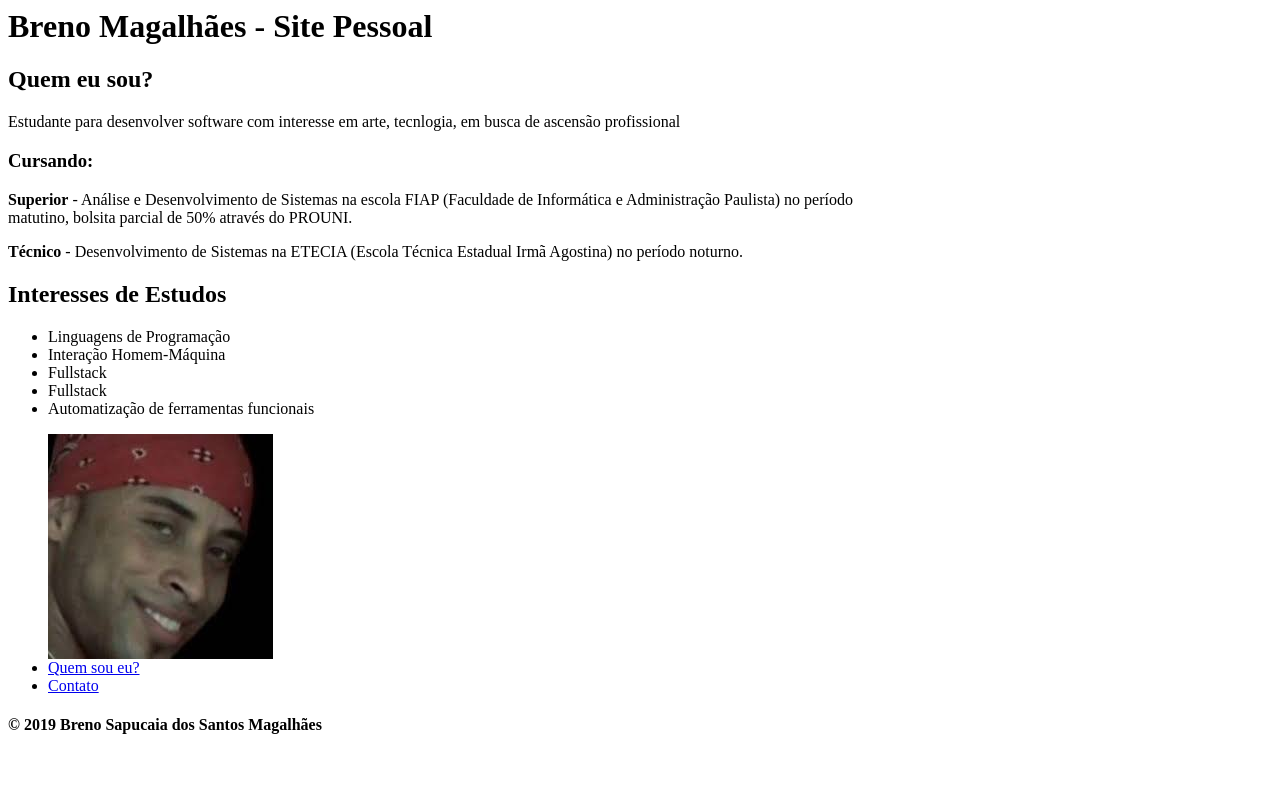
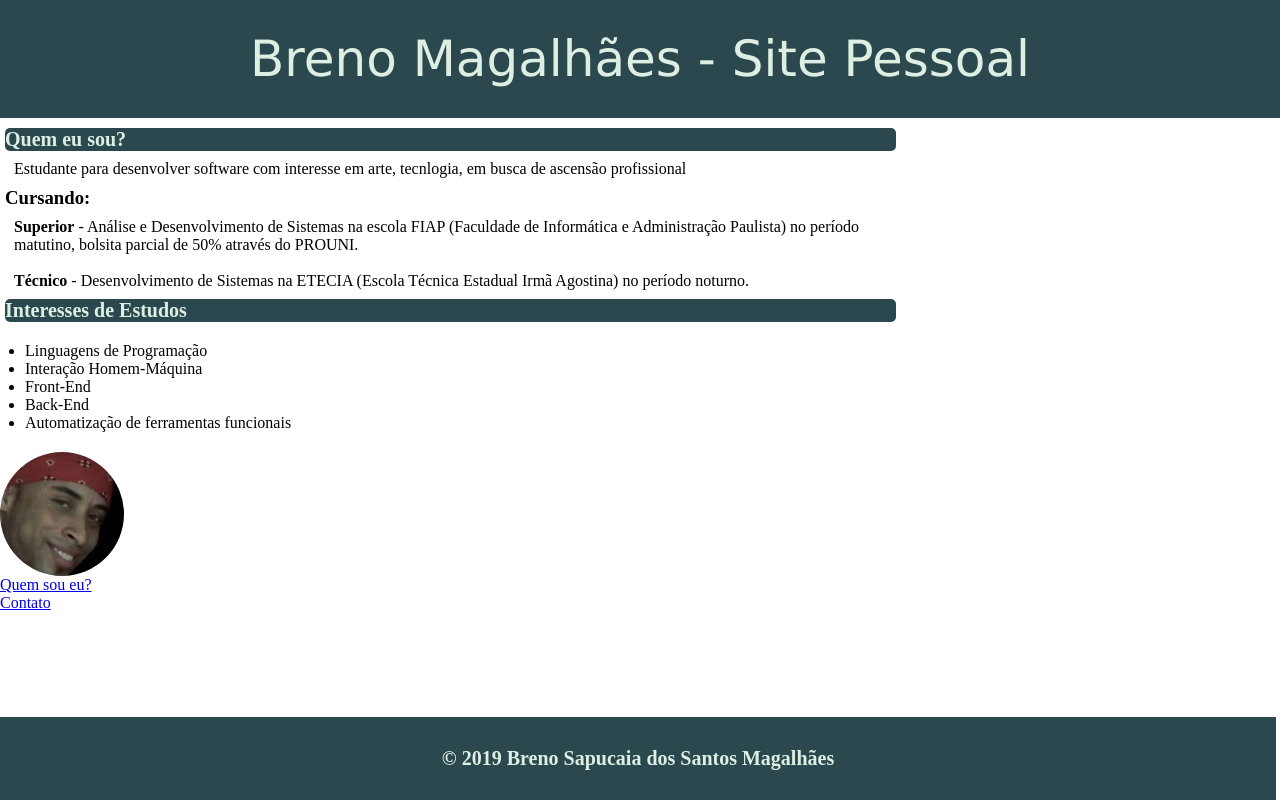
Before and after one commit to breno-sapucaia/responsive-web-development-exercises, a plain HTML site: page site-pessoal/index.html in a window 1280 px wide. Drawn offline with Linux system fonts and the light colour scheme.

Commit message:
Site pessoal 1.0

```diff
--- a/site-pessoal/index.html
+++ b/site-pessoal/index.html
@@ -2,6 +2,80 @@
     <head>
         <meta charset="utf-8"/>
         <title>Site do Breno</title>
+        <style type="text/css">
+            *{
+                padding:0;
+                margin:0;
+            }
+
+            #cabecalho{
+                background-color: #2A484E;
+                padding:30;
+            }
+            #cabecalho h1{
+                font: 50px Verdana,Arial,Sans-Serif;
+                color: #DDEFE3;
+                text-align: center;
+            }
+            #esquerda h2{
+
+                background-color:#2A484E;
+                border-radius:5px;
+                font-size:20px;
+                color:#DDEFE3;
+
+            }
+            #esquerda p{
+                padding:9;
+            }
+            #esquerda {
+                margin-right:30%;
+                margin-left:5px;
+                margin-top:10px;
+            }
+            #esquerda ul{
+                padding:20;
+            }
+            /*#direita{
+                float:right;
+                padding:45;
+                margin-top:-320px;
+                margin-right:30px;
+                background-color:#DDEFE3;
+                border-radius:50px;
+                widows: 400px;
+            }*/
+            #milos{
+                border-radius:50%;
+                height:     124px;
+
+
+
+            }
+            /*a{
+                color:#Ce4a50;
+            }
+            #direita ul{
+                text-align:center;
+                list-style: none;
+            }*/
+
+            #rodape {
+                position:absolute;
+                bottom:0;
+                width:95%;
+                background-color: #2A484E;
+                padding:30;
+            }
+            #rodape h4{
+                background-color:#2A484E;
+                border-radius:5px;
+                font-size:20px;
+                color:#DDEFE3;
+                text-align:center;
+            }
+        </style>
+
     </head>
     <body>
         <!-- cabeçalho -->
@@ -11,7 +85,9 @@
         <!-- Fim/Cabealho -->
         <div id="corpo">
             <div id="esquerda">
-            <h2>Quem eu sou?</h2>
+            <div id="titulo">
+                <h2>Quem eu sou?</h2>
+            </div>
             <p>Estudante para desenvolver software com interesse em arte, tecnlogia, em busca de ascensão profissional</p>
             <h3>Cursando:</h3>
             <p>
@@ -25,25 +101,28 @@
             <ul>
                 <li>Linguagens de Programação</li>
                 <li>Interação Homem-Máquina</li>
-                <li>Fullstack</li>
-                <li>Fullstack</li>
+                <li>Front-End</li>
+                <li>Back-End</li>
                 <li>Automatização de ferramentas funcionais</li>
             </ul>
+        </div>
+            <div id="direita">
 
-            <div id="direita">
+                    <img id="milos" src="img/milos.jpg"/>
+
                 <ul>
-                <img src="img/milos.jpg"/>
-                <li><a href="#">Quem sou eu?</a></li>
-                <li><a href="#" onclick="clique()">Contato</a></li>
-            </ul>
+
+                    <li><a href="#">Quem sou eu?</a></li>
+                    <li><a href="#" onclick="clique()">Contato</a></li>
+                </ul>
             </div>
 
-            <div id="rodapé">
+            <div id="rodape">
                 <h4> &copy; 2019 Breno Sapucaia dos Santos Magalhães
                 </h4>
             </div>
 
-    </div>
+
     <script type="text/javascript">
         function clique(){
             teste = `Meios de me contatar:
```
Also changed, not shown: Controle-Pessoal-Financeiro/index.html (+19 -10 lines), palmirinha/cadastrar.html (+29 -3 lines), palmirinha/index.html (+48 -4 lines).
